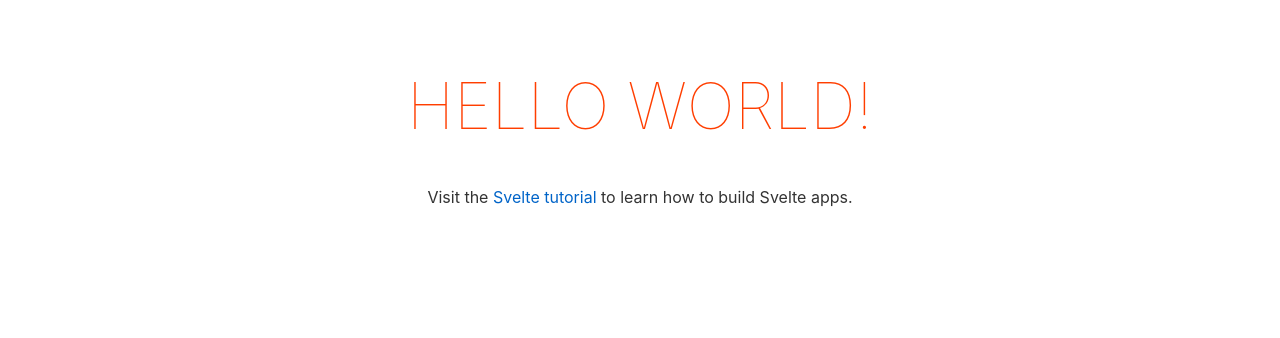
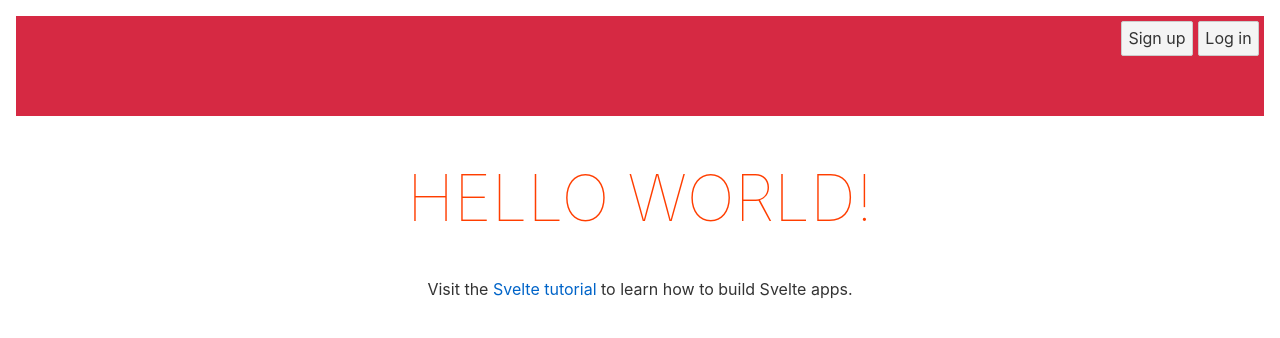
Before and after one commit to LittleScooter/Bwitter-but-better, a Svelte app: page / in a window 1280 px wide. Shown: the top 338 px of the page. Built offline with nearby package versions, Linux system fonts and the light colour scheme.

Commit message:
started with svelte

```diff
--- a/public/global.css
+++ b/public/global.css
@@ -7,7 +7,7 @@ html, body {
 body {
 	color: #333;
 	margin: 0;
-	padding: 8px;
+	padding: 0;
 	box-sizing: border-box;
 	font-family: -apple-system, BlinkMacSystemFont, "Segoe UI", Roboto, Oxygen-Sans, Ubuntu, Cantarell, "Helvetica Neue", sans-serif;
 }
--- a/src/App.svelte
+++ b/src/App.svelte
@@ -1,8 +1,10 @@
 <script>
 	export let name;
+	import Header from "./Header.svelte";
 </script>
 
 <main>
+	<Header/>
 	<h1>Hello {name}!</h1>
 	<p>Visit the <a href="https://svelte.dev/tutorial">Svelte tutorial</a> to learn how to build Svelte apps.</p>
 </main>
--- /dev/null
+++ b/src/Header.svelte
@@ -0,0 +1,20 @@
+<main>
+<button id="headBtn">Log in</button>
+<button id="headBtn">Sign up</button>
+</main>
+
+<style>
+    main
+    {
+        width: 100%;
+        height: 100px;
+        background-color: #d62943;
+        margin: none;
+    }
+    #headBtn
+    {
+        float: right;
+        margin-right: 5px;
+        margin-top: 5px;
+    }
+</style>
```
Also changed, not shown: 1 other file (tests, documents, lock files or other folders).
